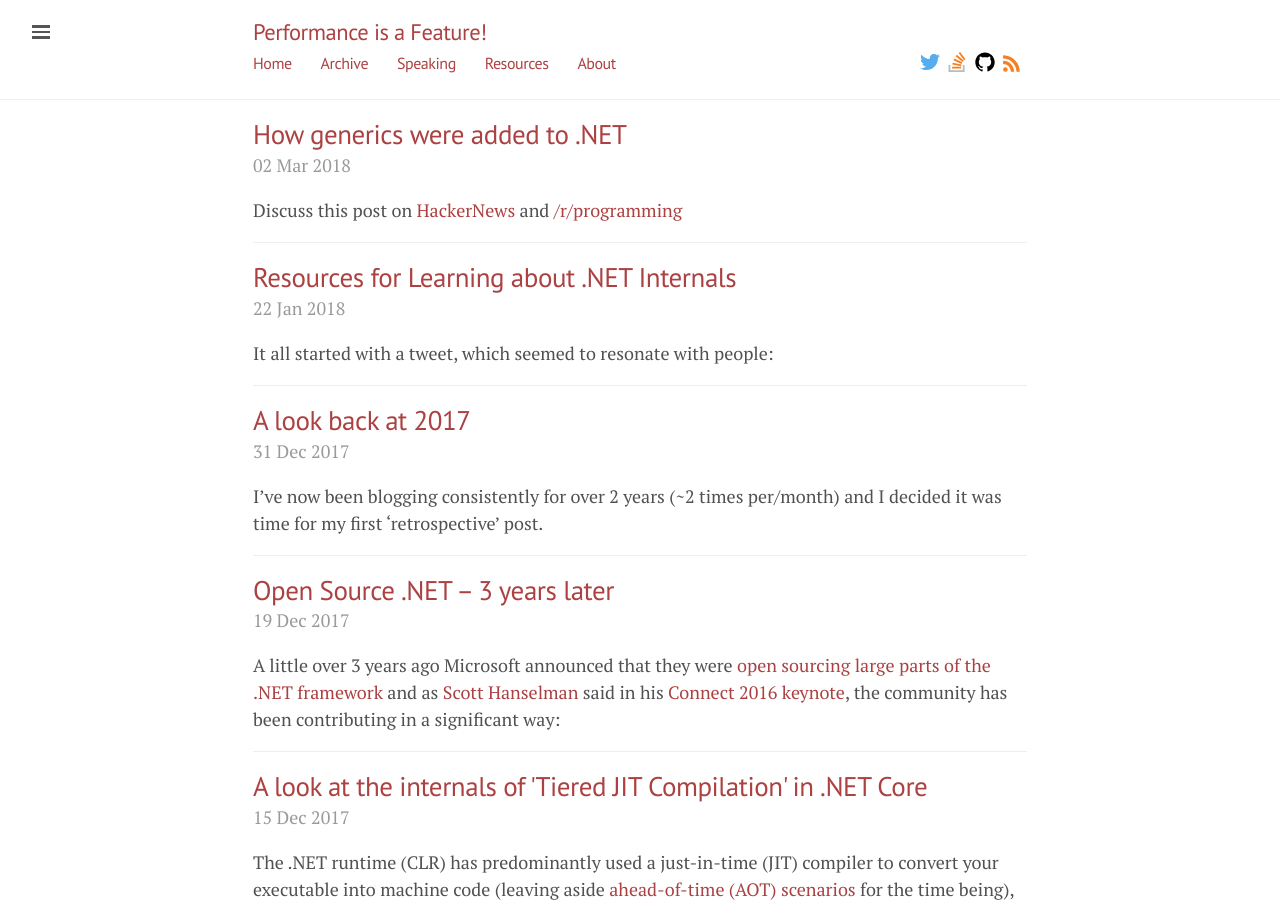
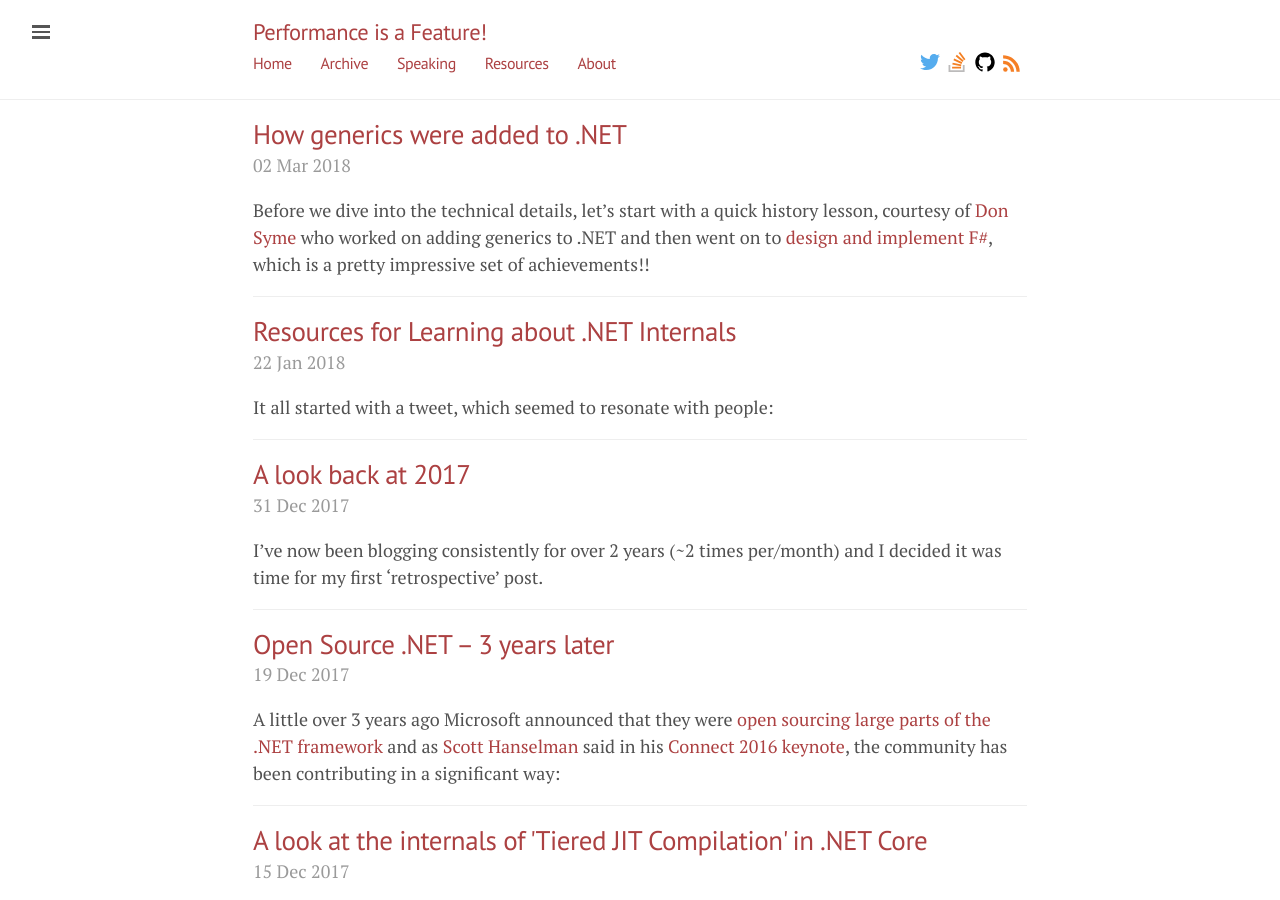
Before and after one commit to mattwarren/mattwarren.github.io, a Jekyll site: the page built from index.html, in a window 1280 px wide and 900 px high. Built offline with Jekyll 4.4.1, drawn with Linux system fonts in a browser that asks for light colours; nearby versions of some CDN libraries; the list of posts is cut into pages by our own code; comment, search, counter and statistics services are not loaded.

Commit message:
Aadded an excerpt (for the main page of the blog)

```diff
--- a/_posts/2018-03-02-How-generics-were-added-to-.NET.md
+++ b/_posts/2018-03-02-How-generics-were-added-to-.NET.md
@@ -3,6 +3,7 @@ layout: post
 title: How generics were added to .NET
 comments: false
 codeproject: false
+excerpt: <p>Before we dive into the technical details, let’s start with a quick history lesson, courtesy of <a href="https://www.microsoft.com/en-us/research/people/dsyme/">Don Syme</a> who worked on adding generics to .NET and then went on to <a href="http://fsharp.org">design and implement F#</a>, which is a pretty impressive set of achievements!!</p>
 ---
 
 Discuss this post on [HackerNews](https://news.ycombinator.com/item?id=16525244) and [/r/programming](https://www.reddit.com/r/programming/comments/81ih8t/how_generics_were_added_to_net/)
```
